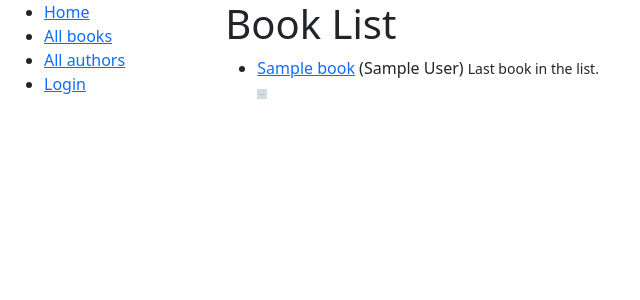
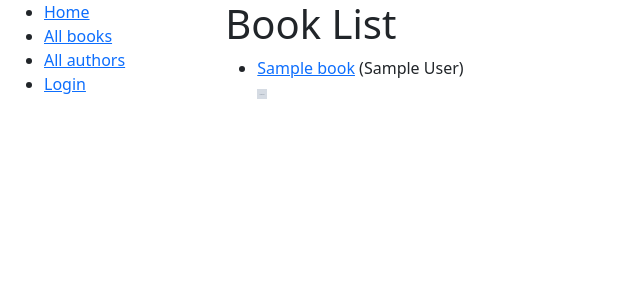
Before and after one commit to iconshocking/local-library, a Django app: template library/catalog/templates/catalog/book_list.html in a window 1280 px wide. Shown: the top 300 px of the page, without its empty margins (0-640 px from the left). Run offline with Django 5.2, Linux system fonts and the light colour scheme; the template is opened without the code that fills it: most values are stand-ins (such as "Sample title", 1, 10 or a date in 2020); grey boxes marked "Sample" are stand-in pictures; some libraries are stand-ins or nearby versions.

Commit message:
style: Remove old practice code in book_list.html

```diff
--- a/library/catalog/templates/catalog/book_list.html
+++ b/library/catalog/templates/catalog/book_list.html
@@ -14,10 +14,6 @@
         <li>
           <a href="{{ book.get_absolute_url }}">{{ book.title }}</a>
           ({{ book.author }})
-          {% comment %} additinal variable created by the 'for' tag  {% endcomment %}
-          {% if forloop.last %}
-            {% if not page_obj or not page_obj.has_next %}<small>Last book in the list.</small>{% endif %}
-          {% endif %}
           {% if perms.catalog.change_book %}
             <a href="{% url "catalog:book_update" book.pk %}">
               <button>Update</button>
```
